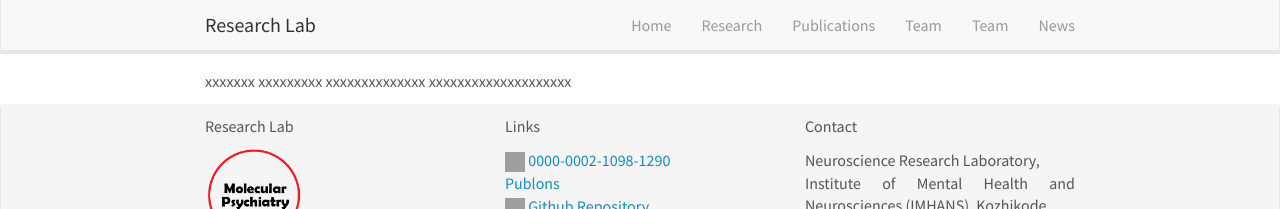
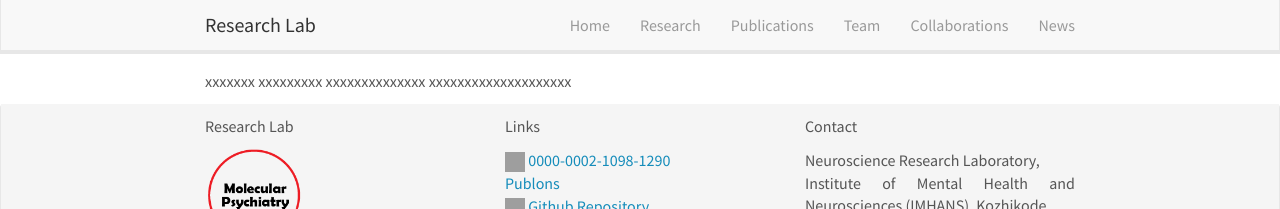
Before and after one commit to molecularpsychiatrylab/molecularpsychiatrylab.github.io, a Jekyll site: the page built from _pages/openings.md, in a window 1280 px wide. Shown: the top 209 px of the page. Built offline with Jekyll 4.4.1, drawn with Linux system fonts in a browser that asks for light colours; nearby versions of some CDN libraries; grey boxes are pictures that could not be loaded.

Commit message:
Update header.html

```diff
--- a/_includes/header.html
+++ b/_includes/header.html
@@ -16,7 +16,7 @@
 		<li><a href="{{ site.url }}{{ site.baseurl }}/research">Research</a></li>
 		<li><a href="{{ site.url }}{{ site.baseurl }}/publications">Publications</a></li>
 		<li><a href="{{ site.url }}{{ site.baseurl }}/team">Team</a></li>
-		<li><a href="{{ site.url }}{{ site.baseurl }}/team">Team</a></li>
+		<li><a href="{{ site.url }}{{ site.baseurl }}/collaborations">Collaborations</a></li>
 		<li><a href="{{ site.url }}{{ site.baseurl }}/news">News</a></li>
 	  </ul>
 	</div>
```
